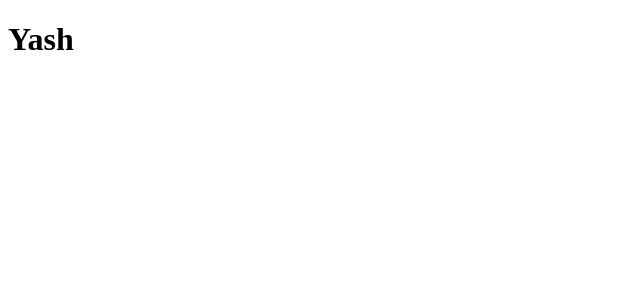
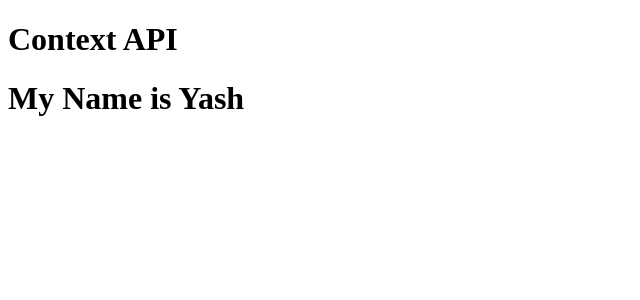
Before and after one commit to YashBhawsar23/Revision, a React (Vite) app in the folder base/: page / in a window 1280 px wide. Shown: the top 300 px of the page, without its empty margins (0-640 px from the left). Built offline with nearby package versions, Linux system fonts and the light colour scheme.

Commit message:
Context API

```diff
--- a/base/src/App.jsx
+++ b/base/src/App.jsx
@@ -1,12 +1,21 @@
 import React, { useState } from "react";
 import Basic from "./Basic";
+import ChildD from "./ChildD";
+import { createContext } from "react";
+
+const data = createContext();
 
 const App = () => {
+  const name = "Yash";
   return (
     <>
-      <h1>Yash</h1>
+      <h1>Context API</h1>
+      <data.Provider value={name}>
+        <ChildD />
+      </data.Provider>
     </>
   );
 };
 
 export default App;
+export { data };
--- /dev/null
+++ b/base/src/ChildD.jsx
@@ -0,0 +1,16 @@
+import React from "react";
+import { data } from "./App";
+
+const ChildD = () => {
+  return (
+    <>
+      <data.Consumer>
+        {(name) => {
+          return <h1>My Name is {name} </h1>;
+        }}
+      </data.Consumer>
+    </>
+  );
+};
+
+export default ChildD;
```
Also changed, not shown: base/src/ChildA.jsx (deleted, +0 -7 lines).
